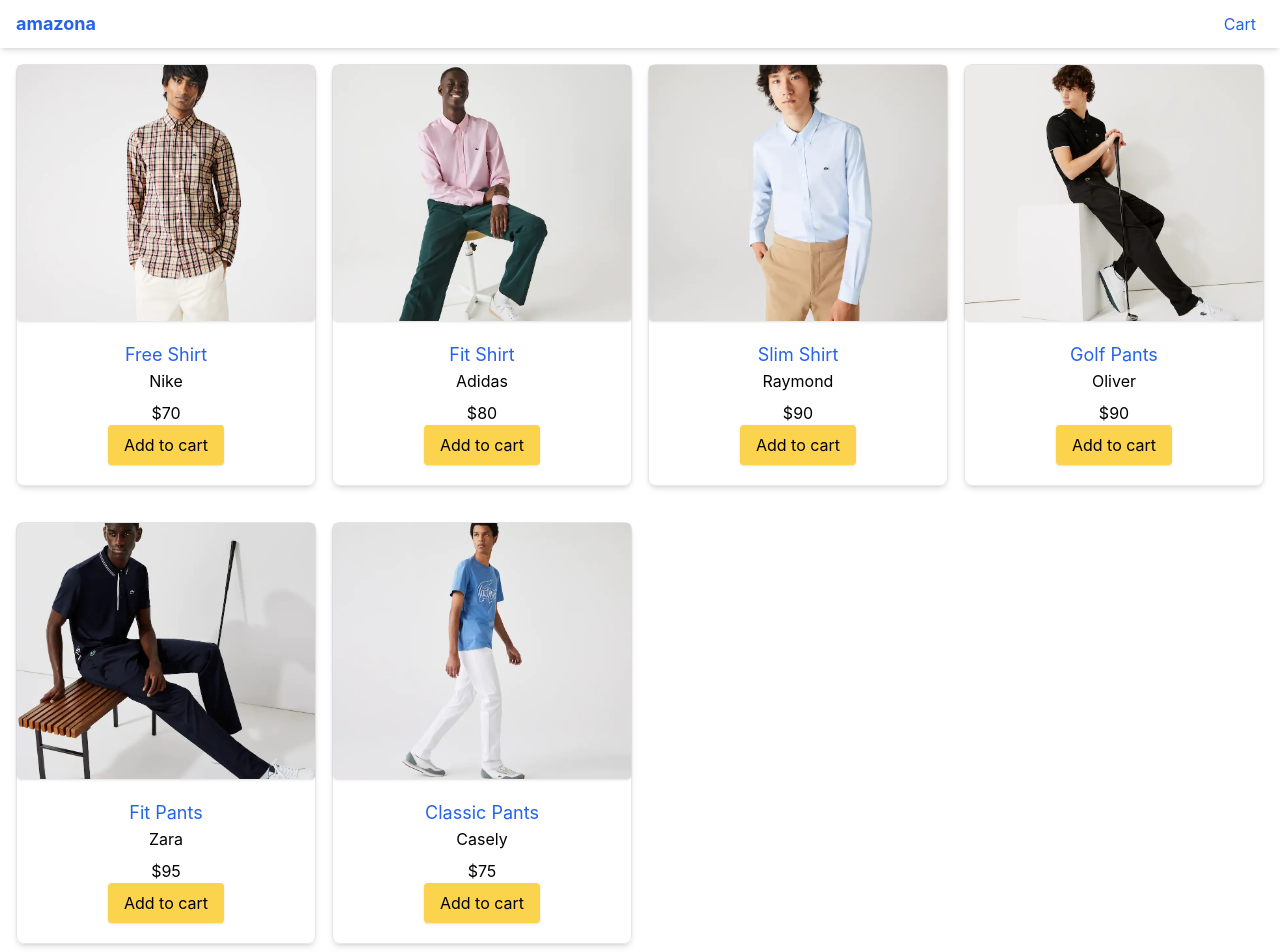
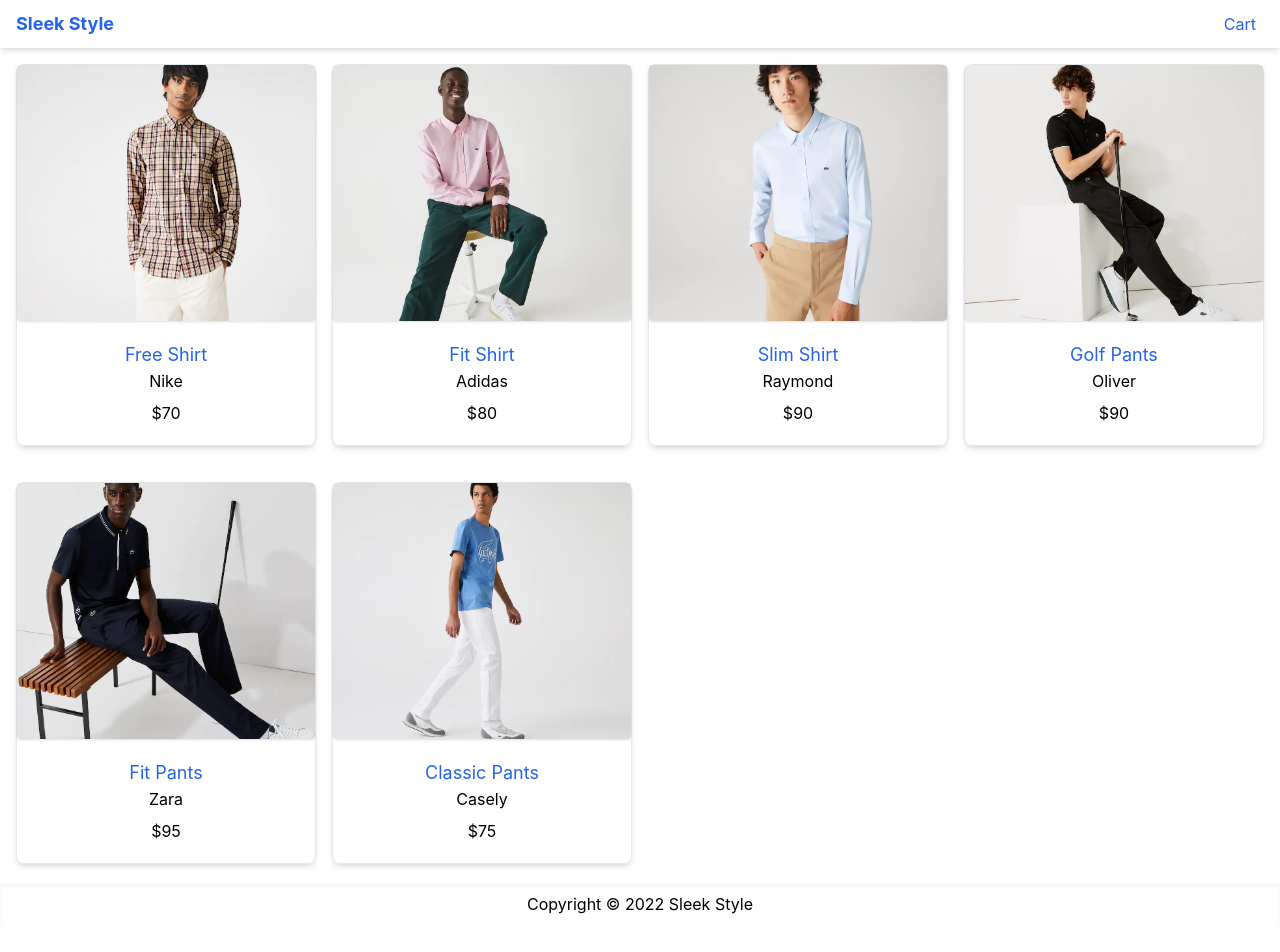
Before and after one commit to wwan5803/nextjs-ecommerce-sample, a Next.js app: page / in a window 1280 px wide. Shown: the top 952 px of the page. After the commit the page ends 924 px from the top, so only its background shows below. Built offline with nearby package versions, Linux system fonts and the light colour scheme.

Commit message:
chore: copy updates

```diff
--- a/components/Layout.tsx
+++ b/components/Layout.tsx
@@ -28,7 +28,7 @@ const Layout = ({ title, children }: LayoutPropsTypes) => {
         <header>
           <nav className="flex h-12 items-center px-4 justify-between shadow-md">
             <Link href="/">
-              <a className="text-lg font-bold">amazona</a>
+              <a className="text-lg font-bold">Sleek Style</a>
             </Link>
             <div>
               <Link href="/cart">
@@ -46,7 +46,7 @@ const Layout = ({ title, children }: LayoutPropsTypes) => {
         </header>
         <main className="container m-auto mt-4 px-4">{children}</main>
         <footer className="flex h-10 justify-center items-center shadow-inner">
-          <p>Copyright © 2022 Amazona</p>
+          <p>Copyright © 2022 Sleek Style</p>
         </footer>
       </div>
     </>
--- a/components/ProductItem.tsx
+++ b/components/ProductItem.tsx
@@ -22,9 +22,6 @@ export default function ProductItem({ product }) {
         </Link>
         <p className="mb-2">{product.brand}</p>
         <p>${product.price}</p>
-        <button className="primary-button" type="button" onClick={() => null}>
-          Add to cart
-        </button>
       </div>
     </div>
   )
--- a/pages/cart.tsx
+++ b/pages/cart.tsx
@@ -91,10 +91,7 @@ function CartScreen() {
                 </div>
               </li>
               <li>
-                <button
-                  onClick={() => router.push("login?redirect=/shipping")}
-                  className="primary-button w-full"
-                >
+                <button onClick={() => null} className="primary-button w-full">
                   Check Out
                 </button>
               </li>
```
